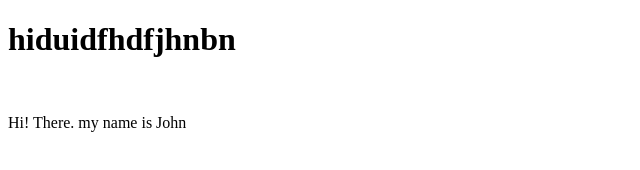
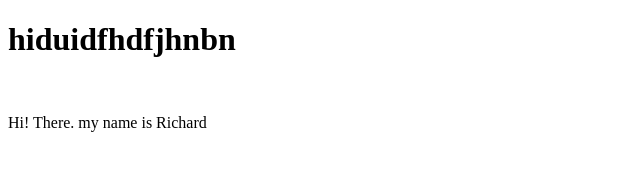
Before and after one commit to Richardjackson-web/Mobile-App, a plain HTML site: page index.html in a window 1280 px wide. Shown: the full height of the page, 0-640 px from the left. Drawn offline with Linux system fonts and the light colour scheme.

Commit message:
I changed the name

```diff
--- a/index.html
+++ b/index.html
@@ -9,6 +9,6 @@
 <body>
     <h1>hiduidfhdfjhnbn</h1>
     <img src="kk" alt="">
-    <p>Hi! There. my name is John</p>
+    <p>Hi! There. my name is Richard</p>
 </body>
 </html>
```
